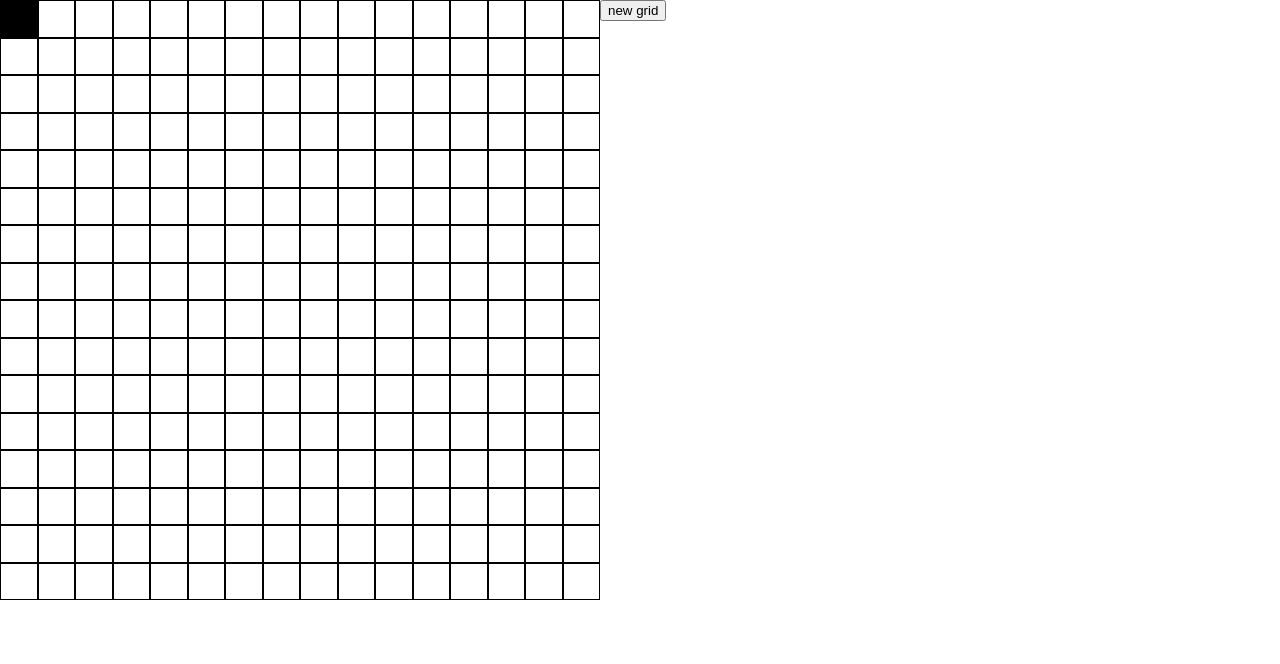
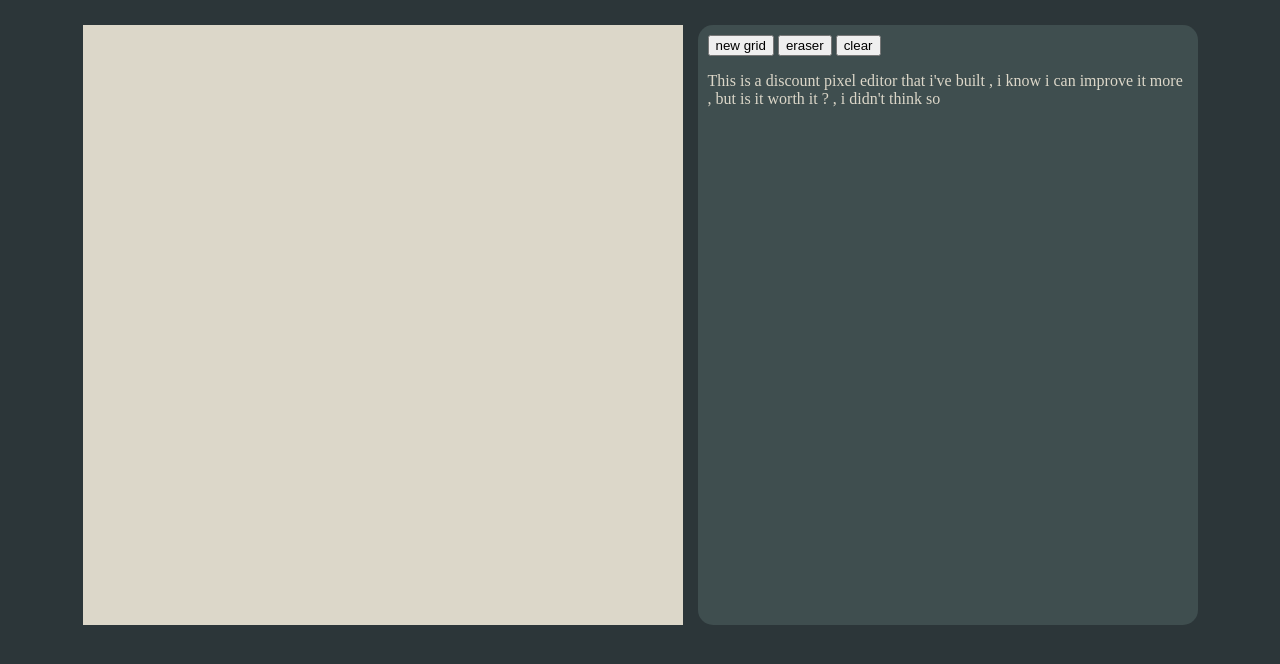
Before and after one commit to Ali-Al-Khuwaja/etch-a-sketch, a plain HTML site: page index.html in a window 1280 px wide. Drawn offline with Linux system fonts and the light colour scheme.

Commit message:
add basic ui and clear button

```diff
--- a/index.html
+++ b/index.html
@@ -9,11 +9,13 @@
 </head>
 <body>
     <div class="mainContainer">
-        <div class="container">
-
+        <div class="gridContainer">
         </div>
-        <div>
-            <button onclick="newGrid()">new grid</button>
+        <div class="menuContainer">
+            <button onClick="newGrid()">new grid</button>
+            <button onClick="eraseOldGrid()">eraser</button>
+            <button onClick="clearGrid()">clear</button>
+            <p>This is a discount pixel editor that i've built , i know i can improve it more , but is it worth it ? , i didn't think so</p>
         </div>
     </div>
 </body>
--- a/main.js
+++ b/main.js
@@ -1,19 +1,20 @@
+let currentGridSize = '';
 //this will create 16 DIVs
-const container = document.querySelector('.container');
-createNewGrid(16);
+const gridContainer = document.querySelector('.gridContainer');
+newGrid(16);
 
 function createNewGrid(value){
     const howManySquares = value ; //get the number of total width and height
     const squareSizePercentage = 100 / value;
     console.log(squareSizePercentage);
-    container.innerHTML = ''; //clear old grid by assigning it to nothing
+    gridContainer.innerHTML = ''; //clear old grid by assigning it to nothing
     for(let i=0;i<howManySquares;i++){
         let div = document.createElement('div');
         div.classList.add('square');
         div.addEventListener('mouseenter',()=>div.style.backgroundColor='black');
         div.style.width = `${squareSizePercentage}%`; // Set square width
         div.style.height = `${squareSizePercentage}%`; // Set square height
-        container.appendChild(div);
+        gridContainer.appendChild(div);
         for(let j=0;j<howManySquares-1;j++){
             let div = document.createElement('div');
             div.classList.add('square');
@@ -21,13 +22,24 @@ function createNewGrid(value){
             div.style.width = `${squareSizePercentage}%`; // Set square width
 
             div.style.height = `${squareSizePercentage}%`; // Set square height
-            container.appendChild(div);
+            gridContainer.appendChild(div);
         }
     }
 }
 
-function newGrid(){
-    let value = prompt('what is the size of your desired grid ?');
-    return createNewGrid(value);
+
+function newGrid(autoValue){
+    if(autoValue===undefined){
+        let value = prompt('what is the size of your desired grid ?');
+        currentGridSize = value;
+        console.log(currentGridSize);
+        return createNewGrid(value);
+    }
+    currentGridSize = autoValue;
+    return createNewGrid(autoValue);
 
 }
+function clearGrid(){
+    gridContainer.textContent='';
+    createNewGrid(currentGridSize);
+}
--- a/style.css
+++ b/style.css
@@ -4,28 +4,38 @@
     flex-wrap: wrap;
     width: 0%; /* this 0% so it can be changed based on the 100/value */
     height: 0%;
-    border: 1px solid black;
     align-content: flex-start;
     margin: 0%;
     box-sizing: border-box;
+    background-color: #DCD7C9;
 
 }
-
 body{
     margin: 0%;
     padding: 0%;
     line-height: 0%;
-
+    background-color: #2C3639;
+    color: #DCD7C9;
 }
-.container{
+.gridContainer{
     width: 600px;
     height: 600pX;
     padding: 0%;
     margin: 0;
 }
-.black{
-    background-color: black;
-}
+
 .mainContainer{
     display: flex;
+    justify-content: center;
+    margin-top: 25px;
 }
+.menuContainer{
+    background-color: #3F4E4F;
+    width: 500px;
+    overflow-wrap: break-word;
+    box-sizing: border-box;
+    line-height: normal;
+    padding: 10px;
+    border-radius: 15px;
+    margin-left: 15px;
+}
```
